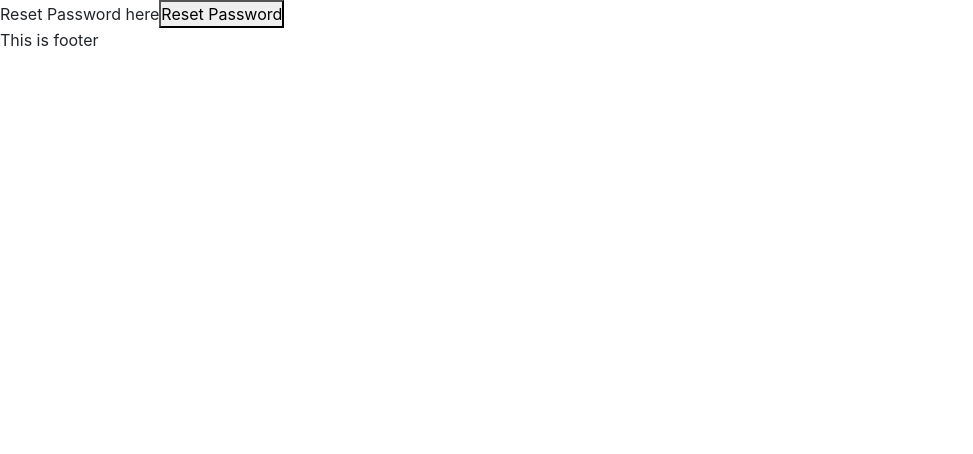
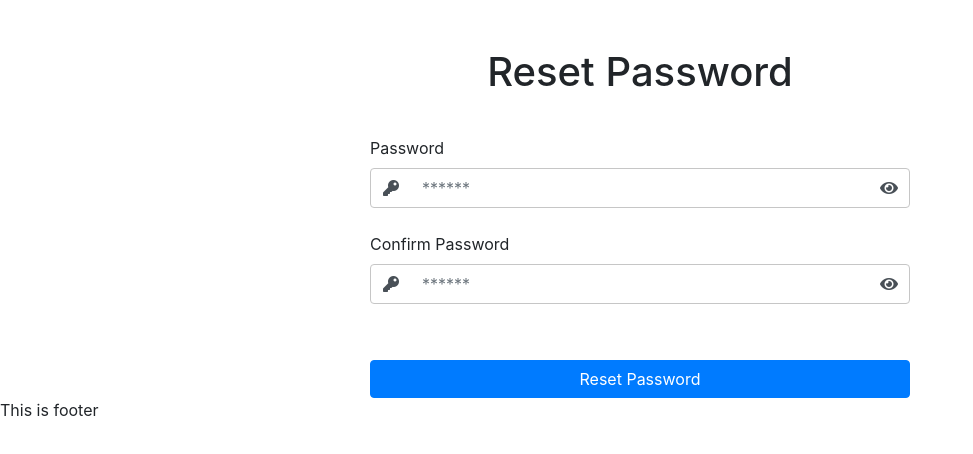
Before and after one commit to sunny-sk/react-boilerplate, a React (Create React App) app: page /reset-password in a window 1280 px wide. Shown: the top 454 px of the page, without its empty margins (0-973 px from the left). Built offline with nearby package versions, Linux system fonts and the light colour scheme.

Commit message:
forgot password, reset password added

```diff
--- a/package.json
+++ b/package.json
@@ -7,7 +7,6 @@
     "@testing-library/react": "^11.1.0",
     "@testing-library/user-event": "^12.1.10",
     "axios": "^0.21.4",
-    "history": "^5.0.1",
     "md5": "^2.3.0",
     "prop-types": "^15.7.2",
     "react": "^17.0.2",
--- a/src/lib/context/langContext.js
+++ b/src/lib/context/langContext.js
@@ -1,6 +1,6 @@
 // need to add logic
 /* eslint-disable react/prop-types */
-import { LANGS, USER_LANG_KEY } from 'lib/constants/constant';
+import { LANGS, USER_LANG_KEY } from 'lib/constants';
 import { useLocaStorage } from 'lib/hooks';
 import React, { createContext, useEffect, useState } from 'react';
 
--- a/src/lib/utils/http.js
+++ b/src/lib/utils/http.js
@@ -1,5 +1,5 @@
 import axios from 'axios';
-import { USER_LOCALSTORAE_KEY } from 'lib/constants/constant';
+import { USER_LOCALSTORAE_KEY } from 'lib/constants';
 
 const GET = async (URL, { authenticate }) => {
   try {
--- a/src/lib/utils/validation.js
+++ b/src/lib/utils/validation.js
@@ -1,7 +1,21 @@
 import * as yup from 'yup';
+
 export const loginSchema = yup.object().shape({
   loginId: yup.string().required().min(5).label('Full name or email'),
   password: yup.string().required().min(5).label('Password'),
+});
+
+export const emailSchema = yup.object().shape({
+  email: yup.string().email().required().min(5).label('Email'),
+});
+
+export const resetPasswordSchema = yup.object().shape({
+  password: yup.string().min(8).required().label('Password'),
+  confirmPassword: yup
+    .string()
+    .required()
+    .label('Confirm password')
+    .oneOf([yup.ref('password'), null], 'Passwords must match'),
 });
 
 export const registerSchema = yup.object().shape({
--- a/src/pages/404/NotFound.js
+++ b/src/pages/404/NotFound.js
@@ -2,7 +2,7 @@ import { Page } from 'components';
 import React from 'react';
 
 const NotFound = () => {
-  return <Page>Page not found</Page>;
+  return <Page pageTitle="Page not found">Page not found</Page>;
 };
 
 export default NotFound;
--- a/src/pages/ForgotPassword/ForgotPassword.js
+++ b/src/pages/ForgotPassword/ForgotPassword.js
@@ -1,18 +1,64 @@
-/* eslint-disable no-unused-vars */
-import { Page } from 'components';
+import { yupResolver } from '@hookform/resolvers/yup';
+import { Button, Input, Page } from 'components';
 import { useToast } from 'lib/hooks';
-import React, { useState } from 'react';
-
+import { emailSchema } from 'lib/utils/validation';
+import React, { useEffect, useState } from 'react';
+import { useForm } from 'react-hook-form';
 const ForgotPassword = () => {
-  const [email, setEmail] = useState('');
+  const [isLoading, setIsLoading] = useState(false);
   const { showSuccess } = useToast();
-  const onResetPasswordHandler = () => {
-    showSuccess('Link sent successfully!');
+  const {
+    reset,
+    register,
+    handleSubmit,
+    formState: { errors },
+  } = useForm({ resolver: yupResolver(emailSchema) });
+  const onSubmit = (data) => {
+    console.log(data);
+    setIsLoading(true);
+    setTimeout(() => {
+      setIsLoading(false);
+      reset();
+      showSuccess('Link sent successfully!');
+    }, 2000);
   };
+  useEffect(() => {
+    reset();
+  }, []);
   return (
-    <Page>
-      Forgot Password here
-      <button onClick={onResetPasswordHandler}>send link</button>
+    <Page pageTitle="Forgot password">
+      <div>
+        <br />
+        <br />
+        <div className="container">
+          <h1 className="text-center">Forgot Password</h1>
+          <div className="row mt-3">
+            <div className="col-6 offset-sm-3">
+              <form onSubmit={handleSubmit(onSubmit)}>
+                <Input
+                  defaultValue=""
+                  placeholder="name@example.com"
+                  label="Email address"
+                  error={errors.email?.message}
+                  name="email"
+                  {...register('email')}
+                  type="text"
+                  leftIcon={<i className="fas fa-envelope"></i>}
+                />
+                <br />
+                <br />
+                {isLoading && <p className="text-center">Loading...</p>}
+                <Button
+                  disabled={isLoading}
+                  className="btn-block"
+                  title="Send Link"
+                  type="submit"
+                />
+              </form>
+            </div>
+          </div>
+        </div>
+      </div>
     </Page>
   );
 };
--- a/src/pages/Home/Home.js
+++ b/src/pages/Home/Home.js
@@ -13,7 +13,7 @@ const Home = () => {
   };
 
   return (
-    <Page>
+    <Page pageTitle="Home">
       <div className="container">
         <Modal isOpen={showModal} onClose={setShowModal}>
           modal content
--- a/src/pages/Login/Login.js
+++ b/src/pages/Login/Login.js
@@ -45,7 +45,7 @@ const Login = () => {
   }, []);
   // render html
   return (
-    <Page>
+    <Page pageTitle="Login">
       Login Here
       <br />
       {isLoading && <p>Loading...</p>}
--- a/src/pages/Register/Register.js
+++ b/src/pages/Register/Register.js
@@ -1,7 +1,6 @@
 /* eslint-disable no-unused-vars */
 import { yupResolver } from '@hookform/resolvers/yup';
-import { Button, Page } from 'components';
-import { Input } from 'components';
+import { Button, Input, Page } from 'components';
 import { useAuth, useQueryParam, useToast } from 'lib/hooks';
 import { registerSchema } from 'lib/utils/validation';
 import md5 from 'md5';
--- a/src/pages/ResetPassword/ResetPassword.js
+++ b/src/pages/ResetPassword/ResetPassword.js
@@ -1,21 +1,92 @@
 /* eslint-disable no-unused-vars */
-import { Page } from 'components';
-import { useToast } from 'lib/hooks';
+import { yupResolver } from '@hookform/resolvers/yup';
+import { Button, Input, Page } from 'components';
+import { useQueryParam, useToast } from 'lib/hooks';
+import { resetPasswordSchema } from 'lib/utils/validation';
 import md5 from 'md5';
-import React, { useState } from 'react';
+import React, { useEffect, useState } from 'react';
+import { useForm } from 'react-hook-form';
+import { useHistory } from 'react-router-dom';
+const ResetPassword = () => {
+  const history = useHistory();
+  const [isLoading, setIsLoading] = useState(false);
+  const { getParams } = useQueryParam();
+  const { showSuccess, showError } = useToast();
+  const {
+    reset,
+    register,
+    handleSubmit,
+    formState: { errors },
+  } = useForm({ resolver: yupResolver(resetPasswordSchema) });
 
-const ResetPassword = () => {
-  const [newPassword, setNewPassword] = useState('');
-  const [confirmPassword, setConfirmPassword] = useState('');
-  const [isLoading, setIsLoading] = useState(false);
-  const { showSuccess } = useToast();
-  const onResetPasswordHandler = () => {
-    showSuccess('Password changed successfully');
+  const onSubmit = (data) => {
+    const token = getParams('t');
+    const email = getParams('e');
+    if (!token || !email) {
+      showError('Invalid Url');
+      return;
+    }
+    data.password = md5(data.password);
+    // console.log(data, token, email);
+    setIsLoading(true);
+    setTimeout(() => {
+      setIsLoading(false);
+      reset();
+      showSuccess('Password reset succesfully!');
+      history.push('/login');
+    }, 2000);
   };
+  useEffect(() => {
+    reset();
+  }, []);
   return (
-    <Page>
-      Reset Password here
-      <button onClick={onResetPasswordHandler}>Reset Password</button>
+    <Page pageTitle="Reset Password">
+      <div>
+        <br />
+        <br />
+        <div className="container">
+          <h1 className="text-center">Reset Password</h1>
+          <div className="row mt-3">
+            <div className="col-6 offset-sm-3">
+              <form onSubmit={handleSubmit(onSubmit)}>
+                <Input
+                  defaultValue=""
+                  inputConClassName={'mt-4'}
+                  type="password"
+                  placeholder="******"
+                  label="Password"
+                  name="password"
+                  {...register('password')}
+                  error={errors.password?.message}
+                  leftIcon={<i className="fas fa-key"></i>}
+                  rightIcon={<i className="fas fa-eye"></i>}
+                />
+                <Input
+                  defaultValue=""
+                  inputConClassName={'mt-4'}
+                  type="password"
+                  placeholder="******"
+                  label="Confirm Password"
+                  name="confirmPassword"
+                  {...register('confirmPassword')}
+                  error={errors.confirmPassword?.message}
+                  leftIcon={<i className="fas fa-key"></i>}
+                  rightIcon={<i className="fas fa-eye"></i>}
+                />
+                <br />
+                <br />
+                {isLoading && <p className="text-center">Loading...</p>}
+                <Button
+                  disabled={isLoading}
+                  className="btn-block"
+                  title="Reset Password"
+                  type="submit"
+                />
+              </form>
+            </div>
+          </div>
+        </div>
+      </div>
     </Page>
   );
 };
```
Also changed, not shown: src/lib/constants/index.js (renamed from src/lib/constants/constant.js), src/lib/context/authContext.js, 1 other file (tests, documents, lock files or other folders).
